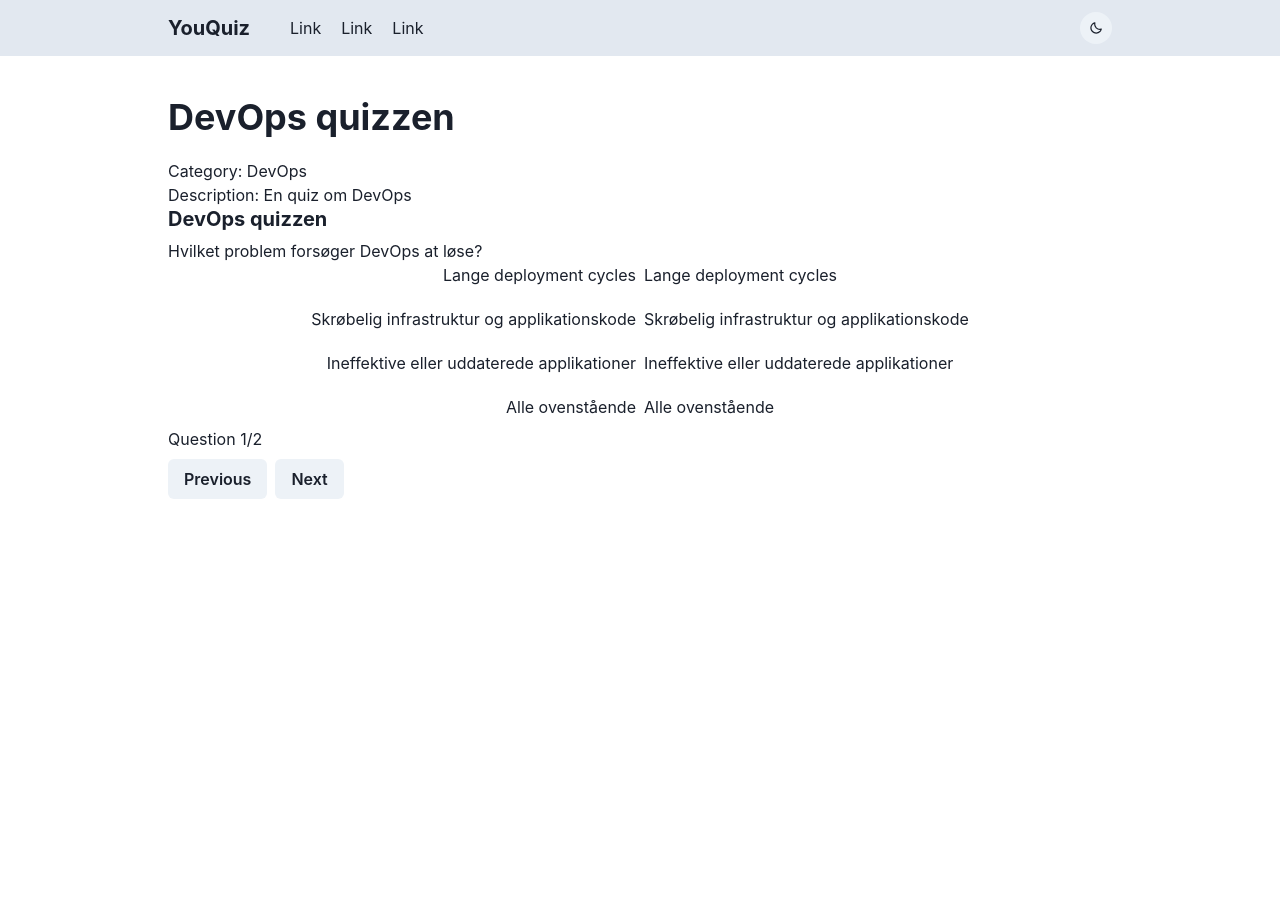
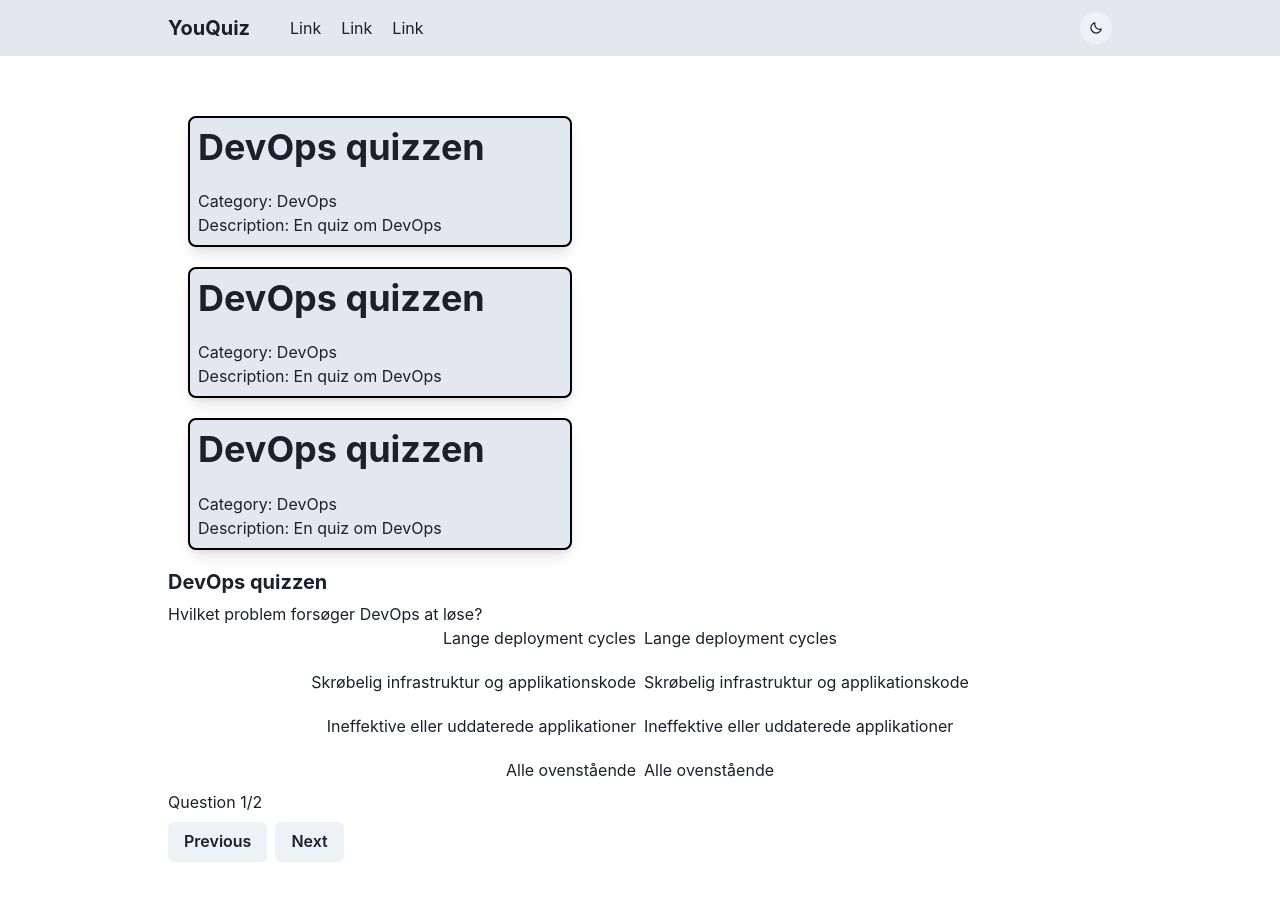
Before and after one commit to siffravn/HelloDevOps, a React (Create React App) app in the folder web/: page / in a window 1280 px wide. Before the commit the page ends 800 px from the top, so only its background shows below. Built offline with nearby package versions, Linux system fonts and the light colour scheme.

Commit message:
First edition of the page before checking resent changes from main

```diff
--- a/web/src/App.tsx
+++ b/web/src/App.tsx
@@ -1,7 +1,7 @@
 import './App.css';
 import BasicLayout from './components/layouts/basicLayout';
 import QuizComponent from './components/quiz/quizComponent';
-import QuizSelection from './components/quiz/quizSelection';
+import QuizSelection from './components/quiz/QuizSelection/quizSelection';
 import { QuizStore } from './stores/quizStore';
 
 function App() {
@@ -9,7 +9,7 @@ function App() {
   return (
     <BasicLayout>
       {/* router output here. For now, render quizView below */}
-      <QuizSelection quizStore={QuizStore} />
+      <QuizSelection />
       <QuizComponent />
     </BasicLayout>
   );
--- /dev/null
+++ b/web/src/components/quiz/QuizSelection/quizSelection.tsx
@@ -0,0 +1,20 @@
+import { Heading, List, ListItem, Stack } from '@chakra-ui/layout';
+import { observer } from 'mobx-react-lite';
+import { FC } from 'react';
+import { QuizStore, QuizStoreImpl } from '../../../stores/quizStore';
+import QuizSelectionItem from './quizSelectionItem';
+
+
+const QuizSelection: FC = observer( () => {
+
+    return (
+        <>
+            {QuizStore.quizes.map(quiz => (
+                <QuizSelectionItem key={quiz.id} quiz={quiz}/>
+            ))}
+
+        </>
+    );
+});
+
+export default QuizSelection;
--- /dev/null
+++ b/web/src/components/quiz/QuizSelection/quizSelectionItem.tsx
@@ -0,0 +1,29 @@
+import { Box, Flex, Heading, List, ListItem, Stack } from '@chakra-ui/layout';
+import { observer } from 'mobx-react-lite';
+import { FC } from 'react';
+import { useColors } from '../../../hooks/useColors';
+import Quiz from '../../../model/quiz';
+import { QuizStoreImpl } from '../../../stores/quizStore';
+
+interface Props {
+    quiz: Quiz
+}
+
+const QuizSelectionItem: FC<Props> = observer(({ quiz }) => {
+  const { headerBg } = useColors();
+
+
+    return (
+        <Flex w="sm" bgColor={headerBg} m={5} p={2} borderRadius="lg" borderWidth={2} boxShadow="lg" borderColor="black">
+            <Stack borderRadius={5} borderColor="black" spacing={5} key={quiz.id}>
+                <Heading>{quiz.title}</Heading>
+                <List>
+                    <ListItem>Category: {quiz.category}</ListItem>
+                    <ListItem>Description: {quiz.description}</ListItem>
+                </List>
+            </Stack>
+        </Flex>
+    );
+});
+
+export default QuizSelectionItem;
--- a/web/src/components/quiz/quizSelection.tsx
+++ /dev/null
@@ -1,28 +0,0 @@
-import { Heading, List, ListItem, Stack } from '@chakra-ui/layout';
-import { observer } from 'mobx-react-lite';
-import { FC } from 'react';
-import { QuizStoreImpl } from '../../stores/quizStore';
-
-interface Props {
-    quizStore: QuizStoreImpl
-}
-
-const QuizSelection: FC<Props> = observer(({ quizStore }) => {
-
-    return (
-        <>
-            {quizStore.quizes.map(quiz => (
-                /* This is just temporary for demonstration. Implement actual templating/layout */
-                <Stack spacing={5} key={quiz.id}>
-                    <Heading>{quiz.title}</Heading>
-                        <List>
-                            <ListItem>Category: {quiz.category}</ListItem>
-                            <ListItem>Description: {quiz.description}</ListItem>
-                        </List>
-                </Stack>
-            ))}
-        </>
-    );
-});
-
-export default QuizSelection;
--- a/web/src/stores/quizStore.ts
+++ b/web/src/stores/quizStore.ts
@@ -24,7 +24,7 @@ export class QuizStoreImpl {
 
 export const QuizStore = new QuizStoreImpl();
 
- //Create a test quiz. Only temporary for mock data.
+ //Create a test quiz. Only temporary for mock data. Currently just 3 duplicate quiz
  const testQuiz1: Quiz = {
     id: 1,
     title: "DevOps quizzen",
@@ -68,6 +68,95 @@ export const QuizStore = new QuizStoreImpl();
       }
     ]
   }
+  const testQuiz2: Quiz = {
+    id: 2,
+    title: "DevOps quizzen",
+    category: "DevOps",
+    description: "En quiz om DevOps",
+    createdBy: 1,
+    questions: [
+      {
+        description: "Hvilket problem forsøger DevOps at løse?",
+        answers: [
+          {
+            text: "Lange deployment cycles",
+            isCorrect: false
+          },
+          {
+            text: "Skrøbelig infrastruktur og applikationskode",
+            isCorrect: false
+          },
+          {
+            text: "Ineffektive eller uddaterede applikationer",
+            isCorrect: false
+          },
+          {
+            text: "Alle ovenstående",
+            isCorrect: true
+          }
+        ]
+      },
+      {
+          description: "nyt spørgsmål",
+          answers: [
+              {
+                  text: "test",
+                  isCorrect: false
+              },
+              {
+                  text: "test2",
+                  isCorrect: true
+              }
+          ]
+      }
+    ]
+  }
+  const testQuiz3: Quiz = {
+    id: 3,
+    title: "DevOps quizzen",
+    category: "DevOps",
+    description: "En quiz om DevOps",
+    createdBy: 1,
+    questions: [
+      {
+        description: "Hvilket problem forsøger DevOps at løse?",
+        answers: [
+          {
+            text: "Lange deployment cycles",
+            isCorrect: false
+          },
+          {
+            text: "Skrøbelig infrastruktur og applikationskode",
+            isCorrect: false
+          },
+          {
+            text: "Ineffektive eller uddaterede applikationer",
+            isCorrect: false
+          },
+          {
+            text: "Alle ovenstående",
+            isCorrect: true
+          }
+        ]
+      },
+      {
+          description: "nyt spørgsmål",
+          answers: [
+              {
+                  text: "test",
+                  isCorrect: false
+              },
+              {
+                  text: "test2",
+                  isCorrect: true
+              }
+          ]
+      }
+    ]
+  }
+
 
   //Add test quiz to store. Only temporary for mock data.
   QuizStore.addQuiz(testQuiz1);
+  QuizStore.addQuiz(testQuiz2);
+  QuizStore.addQuiz(testQuiz3);
```
